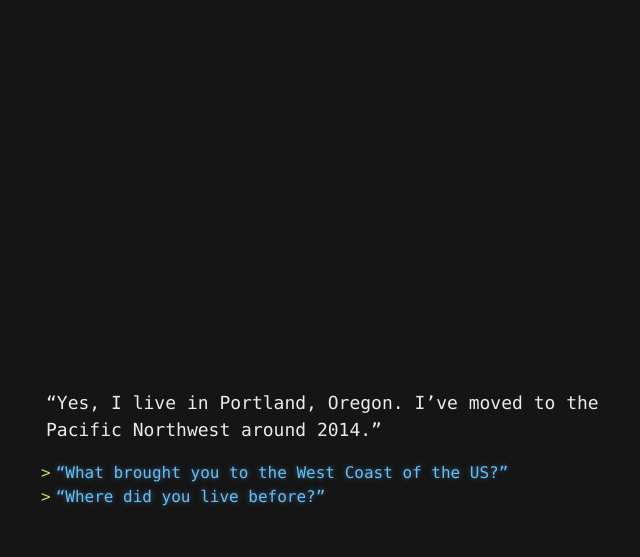
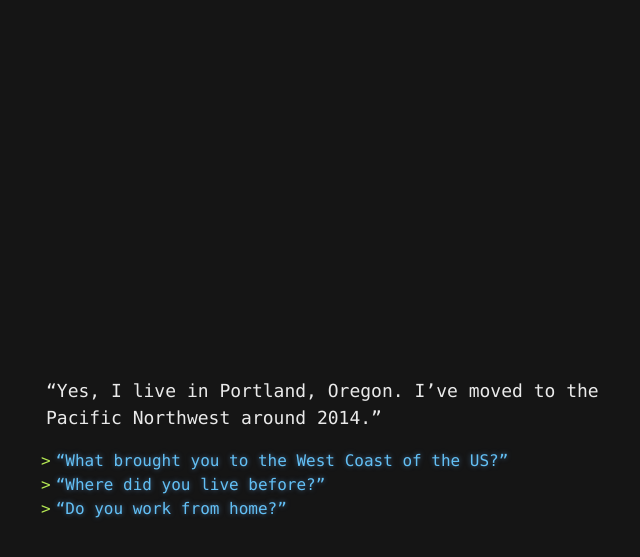
Before and after one commit to yvesgurcan/adventure, a Jekyll site: the page built from where.md, in a window 1280 px wide. Shown: the top 557 px of the page, without its empty margins (299-939 px from the left). Built offline with Jekyll 4.4.1, drawn with Linux system fonts in a browser that asks for light colours; our own code applies the rules of GitHub Pages for plain Markdown files.

Commit message:
Update where.md

```diff
--- a/where.md
+++ b/where.md
@@ -2,3 +2,4 @@
 
 - ["What brought you to the West Coast of the US?"](us.md)
 - ["Where did you live before?"](before.md)
+- ["Do you work from home?"](remote.md)
```
